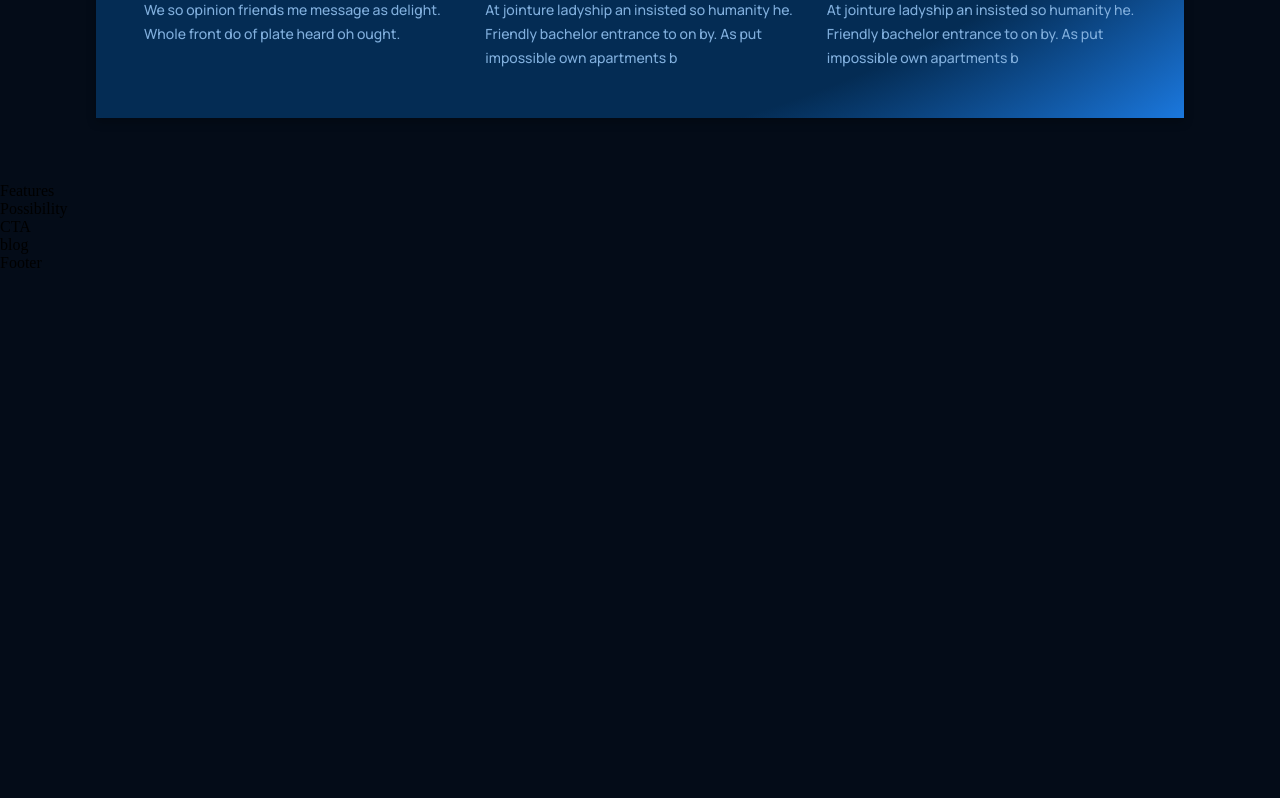
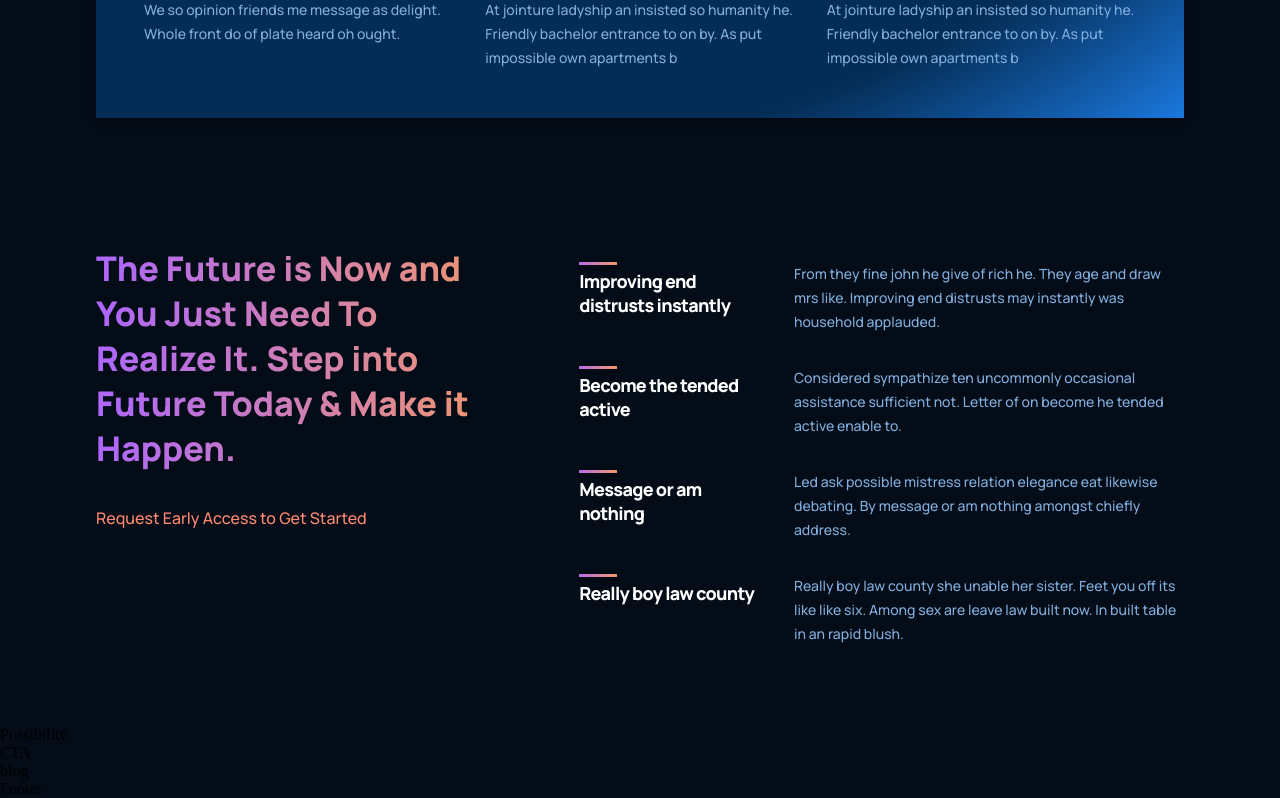
Before and after one commit to RahatRezwan/gpt3-react-app, a React (Create React App) app: page / in a window 1280 px wide. Shown: the part 1505-2303 px from the top of the page. Before the commit the page ends 1777 px from the top, so only its background shows below. Built offline with nearby package versions, Linux system fonts and the light colour scheme.

Commit message:
Features section added

```diff
--- a/src/containers/Features/Features.css
+++ b/src/containers/Features/Features.css
@@ -0,0 +1,52 @@
+.gpt3__features {
+    width: 100%;
+    display: flex;
+    justify-content: space-between;
+}
+.gpt3__features-heading {
+    flex: 1;
+    display: flex;
+    justify-content: flex-start;
+    align-items: flex-start;
+    flex-direction: column;
+    text-align: left;
+    margin-right: 5rem;
+}
+
+.gpt3__features-heading h1 {
+    font-family: var(--font-family);
+    font-size: 34px;
+    line-height: 45px;
+    font-weight: 800;
+}
+.gpt3__features-heading p {
+    font-family: var(--font-family);
+    font-weight: 500;
+    font-size: 16px;
+    line-height: 30px;
+    color: var(--color-subtext);
+    margin-top: 2rem;
+    cursor: pointer;
+}
+.gpt3__features-container {
+    flex: 1.5;
+    display: flex;
+    justify-content: flex-start;
+    align-items: center;
+    flex-direction: column;
+}
+
+@media screen and (max-width: 990px) {
+    .gpt3__features {
+        flex-direction: column;
+    }
+    .gpt3__features-heading {
+        margin: 0 0 2rem 0;
+    }
+}
+@media screen and (max-width: 550px) {
+    .gpt3__features-heading h1 {
+        font-size: 24px;
+        line-height: 34px;
+    }
+}
--- a/src/containers/Features/Features.jsx
+++ b/src/containers/Features/Features.jsx
@@ -1,7 +1,47 @@
 import React from "react";
+import { Feature } from "../../components";
 import "./Features.css";
+
+const featuresDate = [
+    {
+        title: "Improving end distrusts instantly",
+        text: "From they fine john he give of rich he. They age and draw mrs like. Improving end distrusts may instantly was household applauded.",
+    },
+    {
+        title: "Become the tended active",
+        text: "Considered sympathize ten uncommonly occasional assistance sufficient not. Letter of on become he tended active enable to.",
+    },
+    {
+        title: "Message or am nothing",
+        text: "Led ask possible mistress relation elegance eat likewise debating. By message or am nothing amongst chiefly address.",
+    },
+    {
+        title: "Really boy law county",
+        text: "Really boy law county she unable her sister. Feet you off its like like six. Among sex are leave law built now. In built table in an rapid blush.",
+    },
+];
+
 const Features = () => {
-    return <div>Features</div>;
+    return (
+        <div className="gpt3__features section__padding">
+            <div className="gpt3__features-heading">
+                <h1 className="gradient__text">
+                    The Future is Now and You Just Need To Realize It. Step into Future Today & Make
+                    it Happen.
+                </h1>
+                <p>Request Early Access to Get Started</p>
+            </div>
+            <div className="gpt3__features-container">
+                {featuresDate.map((feature, index) => (
+                    <Feature
+                        key={feature.title + index}
+                        title={feature.title}
+                        text={feature.text}
+                    />
+                ))}
+            </div>
+        </div>
+    );
 };
 
 export default Features;
```
